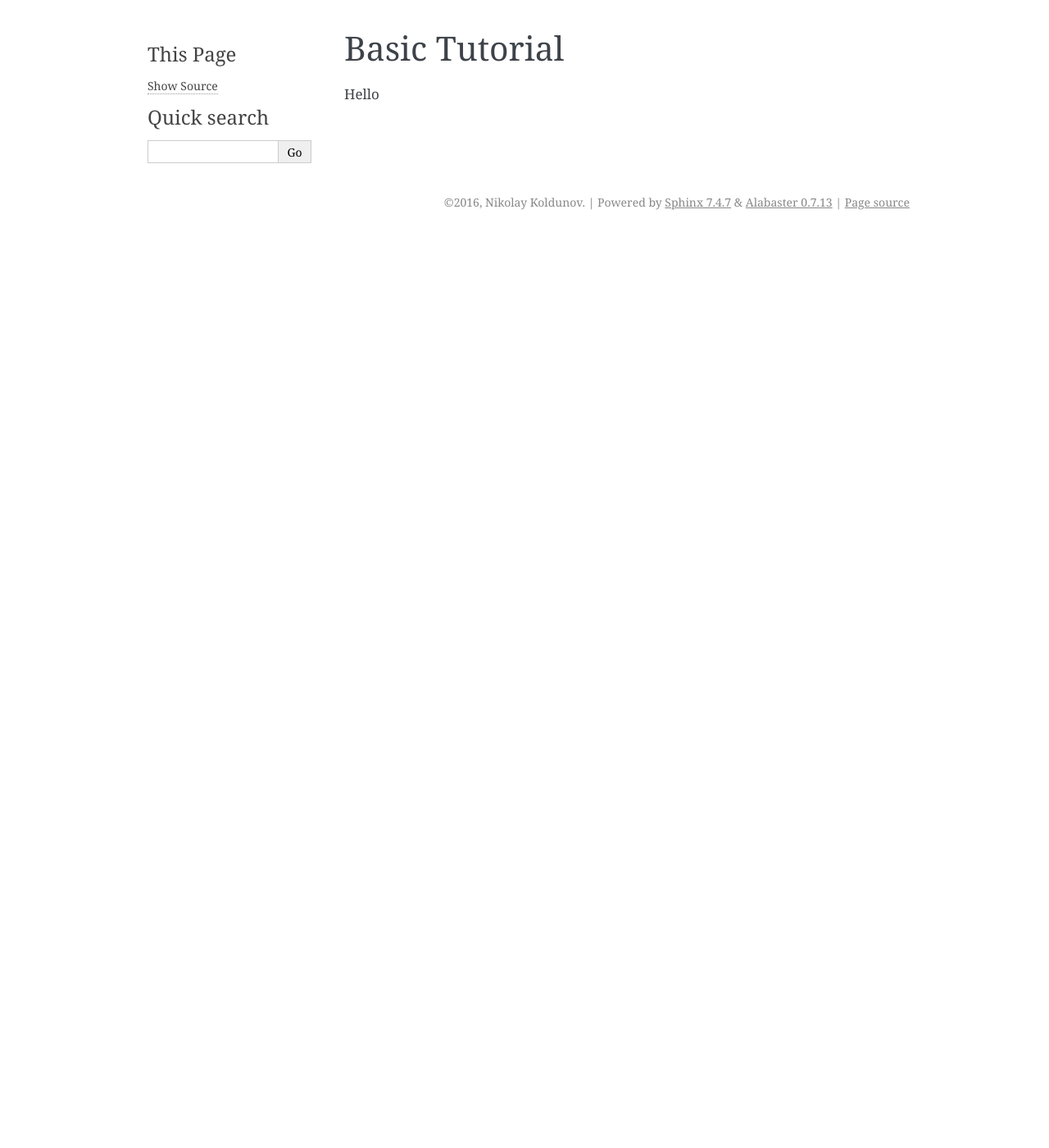
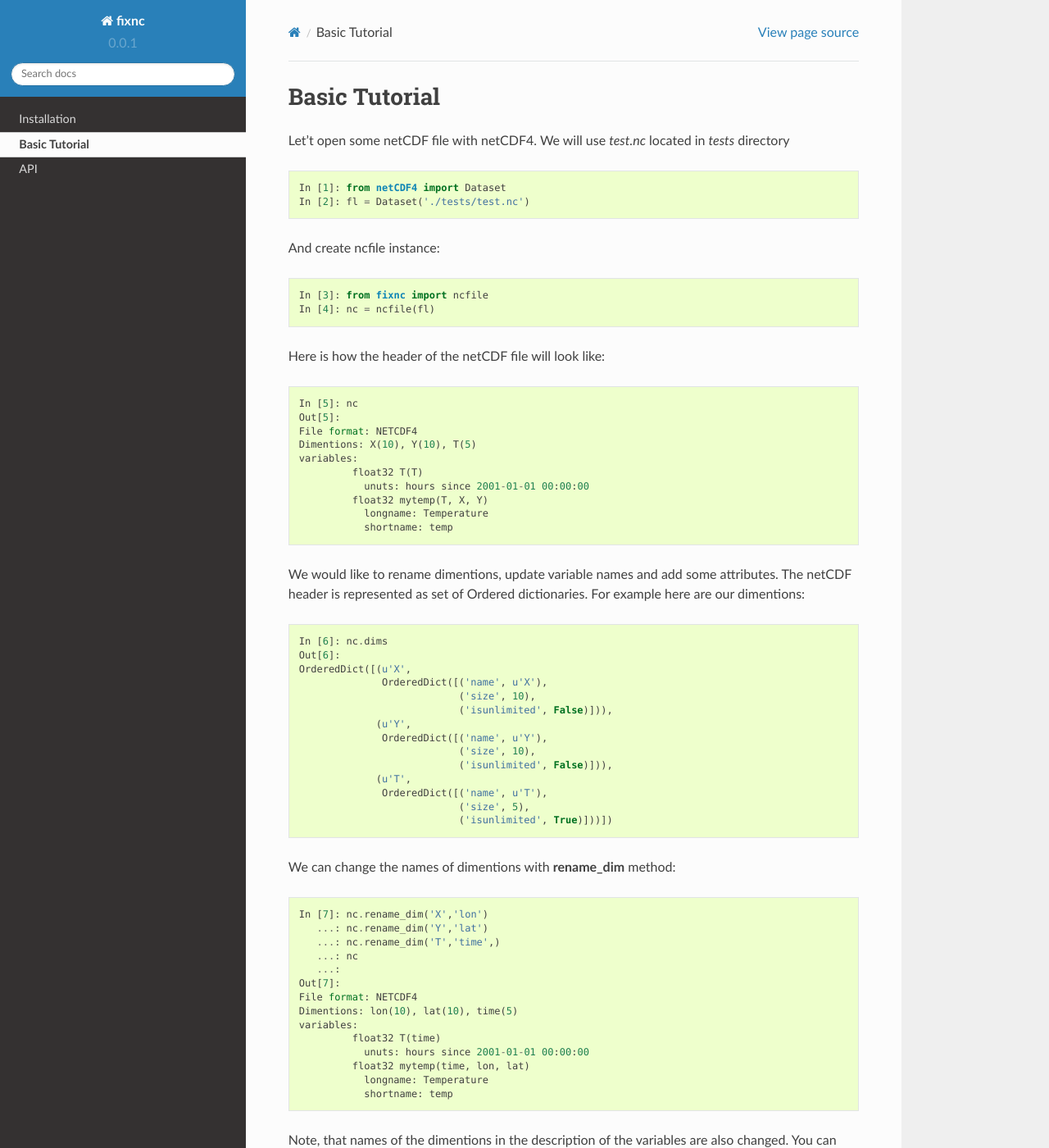
Before and after one commit to koldunovn/fixnc, a Sphinx documentation site: the page built from docs/tutorial.rst, in a window 1280 px wide and 1400 px high. Shown: the whole window at 82% size. Built offline with Sphinx 7.4.7 and the Read the Docs theme 2.0.0, drawn with Linux system fonts in a browser that asks for light colours; some of the changed text lies outside the part shown.

Commit message:
more docs

```diff
--- /dev/null
+++ b/docs/api.rst
@@ -0,0 +1,5 @@
+API
+===
+
+.. automodule:: fixnc
+    :members:
--- a/docs/conf.py
+++ b/docs/conf.py
@@ -18,7 +18,7 @@ import os
 # If extensions (or modules to document with autodoc) are in another directory,
 # add these directories to sys.path here. If the directory is relative to the
 # documentation root, use os.path.abspath to make it absolute, like shown here.
-#sys.path.insert(0, os.path.abspath('.'))
+sys.path.insert(0, os.path.abspath('../'))
 
 # -- General configuration ------------------------------------------------
 
@@ -110,7 +110,7 @@ todo_include_todos = False
 
 # The theme to use for HTML and HTML Help pages.  See the documentation for
 # a list of builtin themes.
-html_theme = 'alabaster'
+html_theme = 'sphinx_rtd_theme'
 
 # Theme options are theme-specific and customize the look and feel of a theme
 # further.  For a list of options available for each theme, see the
--- a/docs/tutorial.rst
+++ b/docs/tutorial.rst
@@ -1,4 +1,194 @@
 Basic Tutorial
 --------------
+Let't open some netCDF file with netCDF4. We will use *test.nc* located in *tests* directory ::
 
-Hello
+
+    In [1]: from netCDF4 import Dataset
+    In [2]: fl = Dataset('./tests/test.nc')
+
+
+And create ncfile instance::
+
+
+	In [3]: from fixnc import ncfile
+	In [4]: nc = ncfile(fl)
+
+
+Here is how the header of the netCDF file will look like::
+
+	In [5]: nc
+	Out[5]:
+	File format: NETCDF4
+	Dimentions: X(10), Y(10), T(5)
+	variables:
+		 float32 T(T)
+		   unuts: hours since 2001-01-01 00:00:00
+		 float32 mytemp(T, X, Y)
+		   longname: Temperature
+		   shortname: temp
+
+We would like to rename dimentions, update variable names and add some attributes. The netCDF header is represented as set of Ordered dictionaries. For example here are our dimentions::
+
+	In [6]: nc.dims
+	Out[6]:
+	OrderedDict([(u'X',
+	              OrderedDict([('name', u'X'),
+	                           ('size', 10),
+	                           ('isunlimited', False)])),
+	             (u'Y',
+	              OrderedDict([('name', u'Y'),
+	                           ('size', 10),
+	                           ('isunlimited', False)])),
+	             (u'T',
+	              OrderedDict([('name', u'T'),
+	                           ('size', 5),
+	                           ('isunlimited', True)]))])
+
+
+We can change the names of dimentions with **rename_dim** method::
+
+
+	In [7]: nc.rename_dim('X','lon')
+	   ...: nc.rename_dim('Y','lat')
+	   ...: nc.rename_dim('T','time',)
+	   ...: nc
+	   ...:
+	Out[7]:
+	File format: NETCDF4
+	Dimentions: lon(10), lat(10), time(5)
+	variables:
+		 float32 T(time)
+		   unuts: hours since 2001-01-01 00:00:00
+		 float32 mytemp(time, lon, lat)
+		   longname: Temperature
+		   shortname: temp
+
+
+
+
+Note, that names of the dimentions in the description of the variables are also changed. You can change this behaviour by setting *renameall=False*.
+
+Now rename variables::
+
+
+	In [8]: nc.rename_var('T','time')
+	   ...: nc.rename_var('mytemp', 'temp')
+	   ...: nc
+	   ...:
+	Out[8]:
+	File format: NETCDF4
+	Dimentions: lon(10), lat(10), time(5)
+	variables:
+		 float32 time(time)
+		   unuts: hours since 2001-01-01 00:00:00
+		 float32 temp(time, lon, lat)
+		   longname: Temperature
+		   shortname: temp
+
+
+
+
+Note that unit attribute for time is wrong, let's fix it::
+
+
+	In [9]: nc.rename_attr('time','unuts','units')
+	   ...: nc
+	   ...:
+	Out[9]:
+	File format: NETCDF4
+	Dimentions: lon(10), lat(10), time(5)
+	variables:
+		 float32 time(time)
+		   units: hours since 2001-01-01 00:00:00
+		 float32 temp(time, lon, lat)
+		   longname: Temperature
+		   shortname: temp
+
+
+
+
+Add a bit more information about time by providing additional attributes::
+
+	In [10]: nc.add_attr('time','standard_name', 'time')
+	    ...: nc.add_attr('time','calendar','proleptic_gregorian')
+	    ...: nc
+	    ...:
+	Out[10]:
+	File format: NETCDF4
+	Dimentions: lon(10), lat(10), time(5)
+	variables:
+		 float32 time(time)
+		   units: hours since 2001-01-01 00:00:00
+		   standard_name: time
+		   calendar: proleptic_gregorian
+		 float32 temp(time, lon, lat)
+		   longname: Temperature
+		   shortname: temp
+
+
+
+
+And add some global attribute as well::
+
+
+	In [11]: nc.add_gattr('history','fixed with fixnc')
+	    ...: nc
+	    ...:
+	Out[11]:
+	File format: NETCDF4
+	Dimentions: lon(10), lat(10), time(5)
+	variables:
+		 float32 time(time)
+		   units: hours since 2001-01-01 00:00:00
+		   standard_name: time
+		   calendar: proleptic_gregorian
+		 float32 temp(time, lon, lat)
+		   longname: Temperature
+		   shortname: temp
+
+		 history:fixed with fixnc
+
+
+
+Now we can save the result::
+
+
+	In [12]: nc.save('out.nc')
+
+And compare once again the original and the resulting files::
+
+
+	In [14]: !ncdump -h ./tests/test.nc
+	netcdf test {
+	dimensions:
+		X = 10 ;
+		Y = 10 ;
+		T = UNLIMITED ; // (5 currently)
+	variables:
+		float T(T) ;
+			T:unuts = "hours since 2001-01-01 00:00:00" ;
+		float mytemp(T, X, Y) ;
+			mytemp:longname = "Temperature" ;
+			mytemp:shortname = "temp" ;
+	}
+
+::
+
+	In [15]: !ncdump -h ./out.nc
+	netcdf out {
+	dimensions:
+		lon = 10 ;
+		lat = 10 ;
+		time = UNLIMITED ; // (5 currently)
+	variables:
+		float time(time) ;
+			time:units = "hours since 2001-01-01 00:00:00" ;
+			time:standard_name = "time" ;
+			time:calendar = "proleptic_gregorian" ;
+		float temp(time, lon, lat) ;
+			temp:longname = "Temperature" ;
+			temp:shortname = "temp" ;
+
+	// global attributes:
+			:history = "fixed with fixnc" ;
+	}
--- a/fixnc/__init__.py
+++ b/fixnc/__init__.py
@@ -73,7 +73,7 @@ def reorder(odict, neworder):
 
 class ncfile(object):
     '''
-    Th class is initiated with original netCDF file object
+    This class is initiated with original netCDF file object
     created by Dataset from netCDF4 package. The properties of the file
     are copied to the attributes of the class and cna be then saved together
     with data of the original file. The purpose is to be able to fix
```
Also changed, not shown: docs/index.rst (+48 -23 lines), docs/installation.rst (added, +19 -0 lines).
